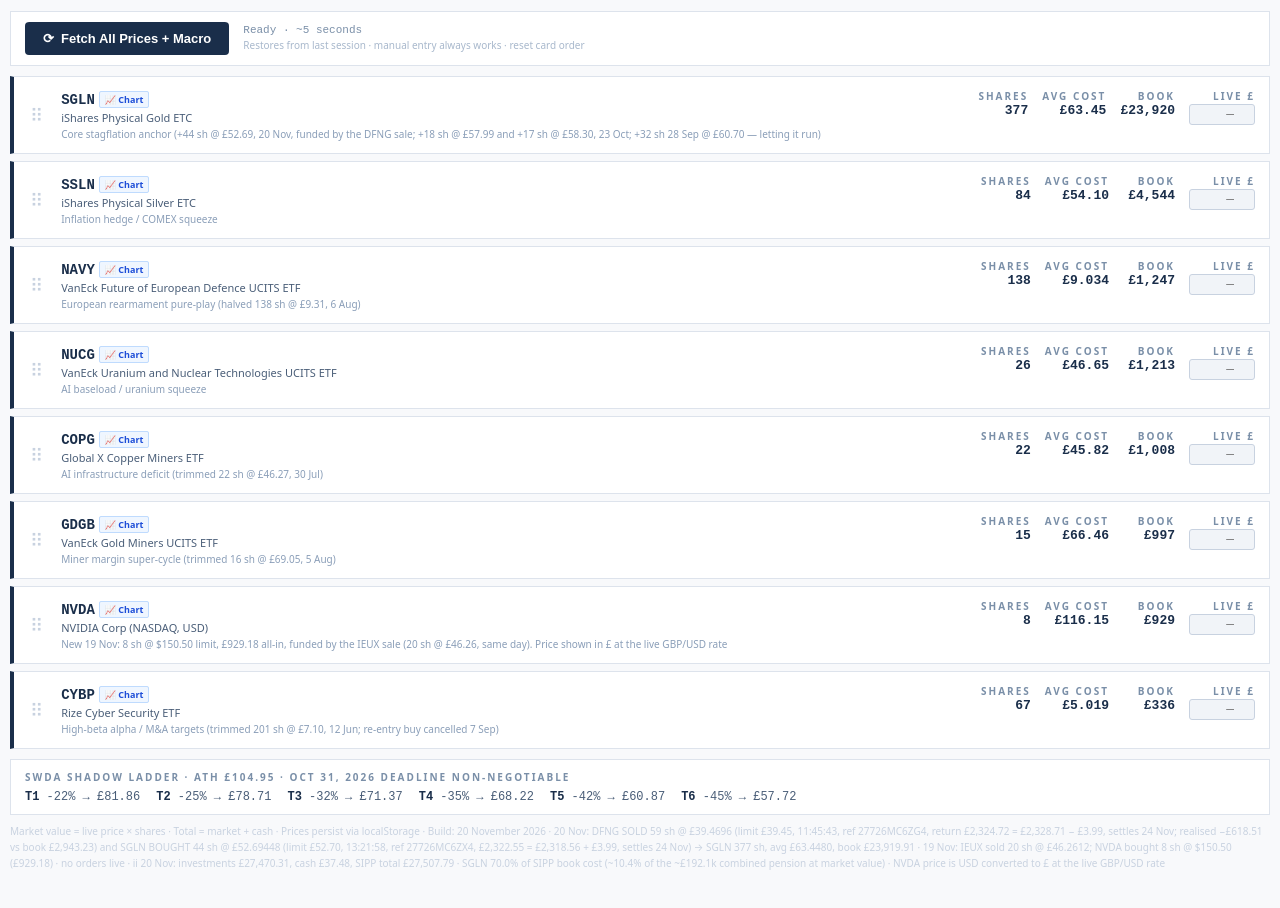
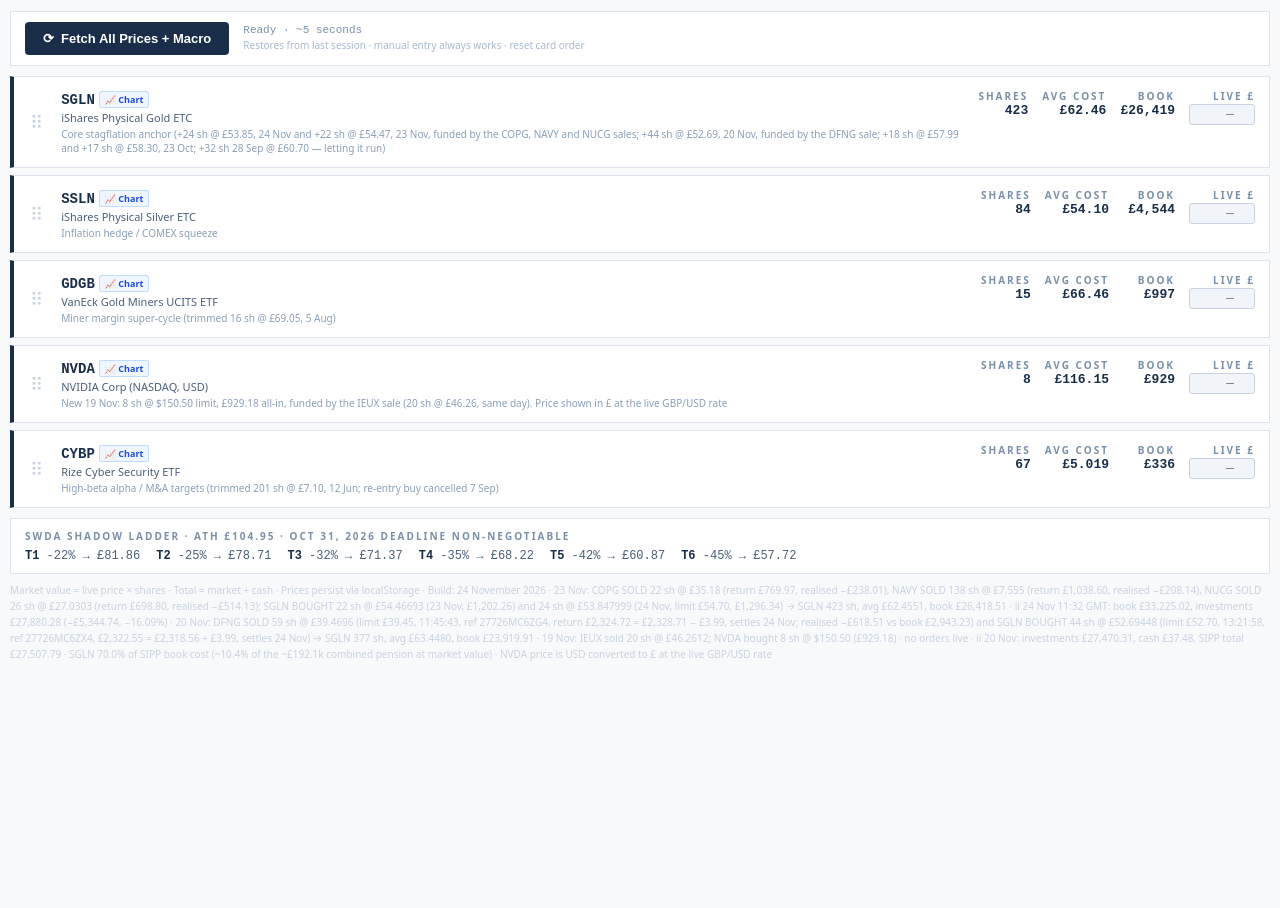
Before and after one commit to grahamgourlay-prog/Fortress2026, a plain HTML site: page index.html in a window 1280 px wide. Shown: the part 486-1394 px from the top of the page. After the commit the page ends 1208 px from the top, so only its background shows below. Drawn offline with nearby package versions, Linux system fonts and the light colour scheme.

Commit message:
Dashboard update: COPG, NAVY, NUCG sold 23 Nov; SGLN +22 and +24 sh to 423

```diff
--- a/index.html
+++ b/index.html
@@ -121,22 +121,16 @@ body { font-family: system-ui, -apple-system, sans-serif; background: #f8f9fb; c
 </div>
 <div id="positions"></div>
 <div class="ladder" id="ladder"></div>
-<div class="footer">Market value = live price × shares · Total = market + cash · Prices persist via localStorage · Build: 20 November 2026 · 20 Nov: DFNG SOLD 59 sh @ £39.4696 (limit £39.45, 11:45:43, ref 27726MC6ZG4, return £2,324.72 = £2,328.71 − £3.99, settles 24 Nov; realised −£618.51 vs book £2,943.23) and SGLN BOUGHT 44 sh @ £52.69448 (limit £52.70, 13:21:58, ref 27726MC6ZX4, £2,322.55 = £2,318.56 + £3.99, settles 24 Nov) → SGLN 377 sh, avg £63.4480, book £23,919.91 · 19 Nov: IEUX sold 20 sh @ £46.2612; NVDA bought 8 sh @ $150.50 (£929.18) · no orders live · ii 20 Nov: investments £27,470.31, cash £37.48, SIPP total £27,507.79 · SGLN 70.0% of SIPP book cost (~10.4% of the ~£192.1k combined pension at market value) · NVDA price is USD converted to £ at the live GBP/USD rate</div>
+<div class="footer">Market value = live price × shares · Total = market + cash · Prices persist via localStorage · Build: 24 November 2026 · 23 Nov: COPG SOLD 22 sh @ £35.18 (return £769.97, realised −£238.01), NAVY SOLD 138 sh @ £7.555 (return £1,038.60, realised −£208.14), NUCG SOLD 26 sh @ £27.0303 (return £698.80, realised −£514.13); SGLN BOUGHT 22 sh @ £54.46693 (23 Nov, £1,202.26) and 24 sh @ £53.847999 (24 Nov, limit £54.70, £1,296.34) → SGLN 423 sh, avg £62.4551, book £26,418.51 · ii 24 Nov 11:32 GMT: book £33,225.02, investments £27,880.28 (−£5,344.74, −16.09%) · 20 Nov: DFNG SOLD 59 sh @ £39.4696 (limit £39.45, 11:45:43, ref 27726MC6ZG4, return £2,324.72 = £2,328.71 − £3.99, settles 24 Nov; realised −£618.51 vs book £2,943.23) and SGLN BOUGHT 44 sh @ £52.69448 (limit £52.70, 13:21:58, ref 27726MC6ZX4, £2,322.55 = £2,318.56 + £3.99, settles 24 Nov) → SGLN 377 sh, avg £63.4480, book £23,919.91 · 19 Nov: IEUX sold 20 sh @ £46.2612; NVDA bought 8 sh @ $150.50 (£929.18) · no orders live · ii 20 Nov: investments £27,470.31, cash £37.48, SIPP total £27,507.79 · SGLN 70.0% of SIPP book cost (~10.4% of the ~£192.1k combined pension at market value) · NVDA price is USD converted to £ at the live GBP/USD rate</div>
 <script>
 const POSITIONS=[
-  {ticker:"SGLN",name:"iShares Physical Gold ETC",role:"Core stagflation anchor (+44 sh @ £52.69, 20 Nov, funded by the DFNG sale; +18 sh @ £57.99 and +17 sh @ £58.30, 23 Oct; +32 sh 28 Sep @ £60.70 — letting it run)",shares:377,avgCost:63.448037,bookValue:23919.91,sealed:false,
+  {ticker:"SGLN",name:"iShares Physical Gold ETC",role:"Core stagflation anchor (+24 sh @ £53.85, 24 Nov and +22 sh @ £54.47, 23 Nov, funded by the COPG, NAVY and NUCG sales; +44 sh @ £52.69, 20 Nov, funded by the DFNG sale; +18 sh @ £57.99 and +17 sh @ £58.30, 23 Oct; +32 sh 28 Sep @ £60.70 — letting it run)",shares:423,avgCost:62.455106,bookValue:26418.51,sealed:false,
    orders:[]},
   {ticker:"SSLN",name:"iShares Physical Silver ETC",role:"Inflation hedge / COMEX squeeze",shares:84,avgCost:54.097381,bookValue:4544.18,sealed:false,
    orders:[]},
   {ticker:"GDGB",name:"VanEck Gold Miners UCITS ETF",role:"Miner margin super-cycle (trimmed 16 sh @ £69.05, 5 Aug)",shares:15,avgCost:66.458667,bookValue:996.88,sealed:false,
    orders:[]},
-  {ticker:"NUCG",name:"VanEck Uranium and Nuclear Technologies UCITS ETF",role:"AI baseload / uranium squeeze",shares:26,avgCost:46.651,bookValue:1212.93,sealed:false,
-   orders:[]},
-  {ticker:"COPG",name:"Global X Copper Miners ETF",role:"AI infrastructure deficit (trimmed 22 sh @ £46.27, 30 Jul)",shares:22,avgCost:45.817273,bookValue:1007.98,sealed:false,
-   orders:[]},
   {ticker:"CYBP",name:"Rize Cyber Security ETF",role:"High-beta alpha / M&A targets (trimmed 201 sh @ £7.10, 12 Jun; re-entry buy cancelled 7 Sep)",shares:67,avgCost:5.018955,bookValue:336.27,sealed:false,
-   orders:[]},
-  {ticker:"NAVY",name:"VanEck Future of European Defence UCITS ETF",role:"European rearmament pure-play (halved 138 sh @ £9.31, 6 Aug)",shares:138,avgCost:9.034312,bookValue:1246.74,sealed:false,
    orders:[]},
   {ticker:"NVDA",name:"NVIDIA Corp (NASDAQ, USD)",role:"New 19 Nov: 8 sh @ $150.50 limit, £929.18 all-in, funded by the IEUX sale (20 sh @ £46.26, same day). Price shown in £ at the live GBP/USD rate",shares:8,avgCost:116.1475,bookValue:929.18,sealed:false,
    orders:[]},
@@ -161,7 +155,7 @@ const fmt=n=>n<10?n.toFixed(3):n.toFixed(2);
 const sgn=n=>n>=0?"+":"";
 function dStyle(v){if(v>=0)return"color:#16803c;background:#f0fdf4;border:1px solid #bbf7d0";if(v>=-5)return"color:#78350f;background:#fffbeb;border:1px solid #fde68a";if(v>=-15)return"color:#c2410c;background:#fff7ed;border:1px solid #fed7aa";return"color:#b91c1c;background:#fef2f2;border:1px solid #fecaca"}
 
-const CASH_DEFAULT=37.48; // ii DISPLAYED cash, 20 Nov 2026 (authoritative) = GBP £4.30 + EUR ~£33.18. GBP ledger: £2.13 + £2,324.72 (DFNG sell) − £2,322.55 (SGLN buy, both settle 24 Nov) = £4.30. The EUR ~£33 is the standing accrued-interest / EUR-cash gap seen since 31 Jul.
+const CASH_DEFAULT=46.25; // 24 Nov 2026 = GBP £13.07 (ii ledger) + EUR ~£33.18 (last ii value, 20 Nov). GBP ledger: £4.30 + £769.97 (COPG) + £1,038.60 (NAVY) + £698.80 (NUCG) − £1,202.26 (SGLN 23 Nov) − £1,296.34 (SGLN 24 Nov) = £13.07. The EUR ~£33 is the standing accrued-interest / EUR-cash gap seen since 31 Jul.
 let prices={}, prevCloses={}, fetched=new Set(), macro={}, dryPowder=CASH_DEFAULT;
 let manualATH=parseFloat(localStorage.getItem(ATH_KEY)||"")||FALLBACK_ATH;
 // Default order: market value descending (live price × shares if available, else book value)
```
